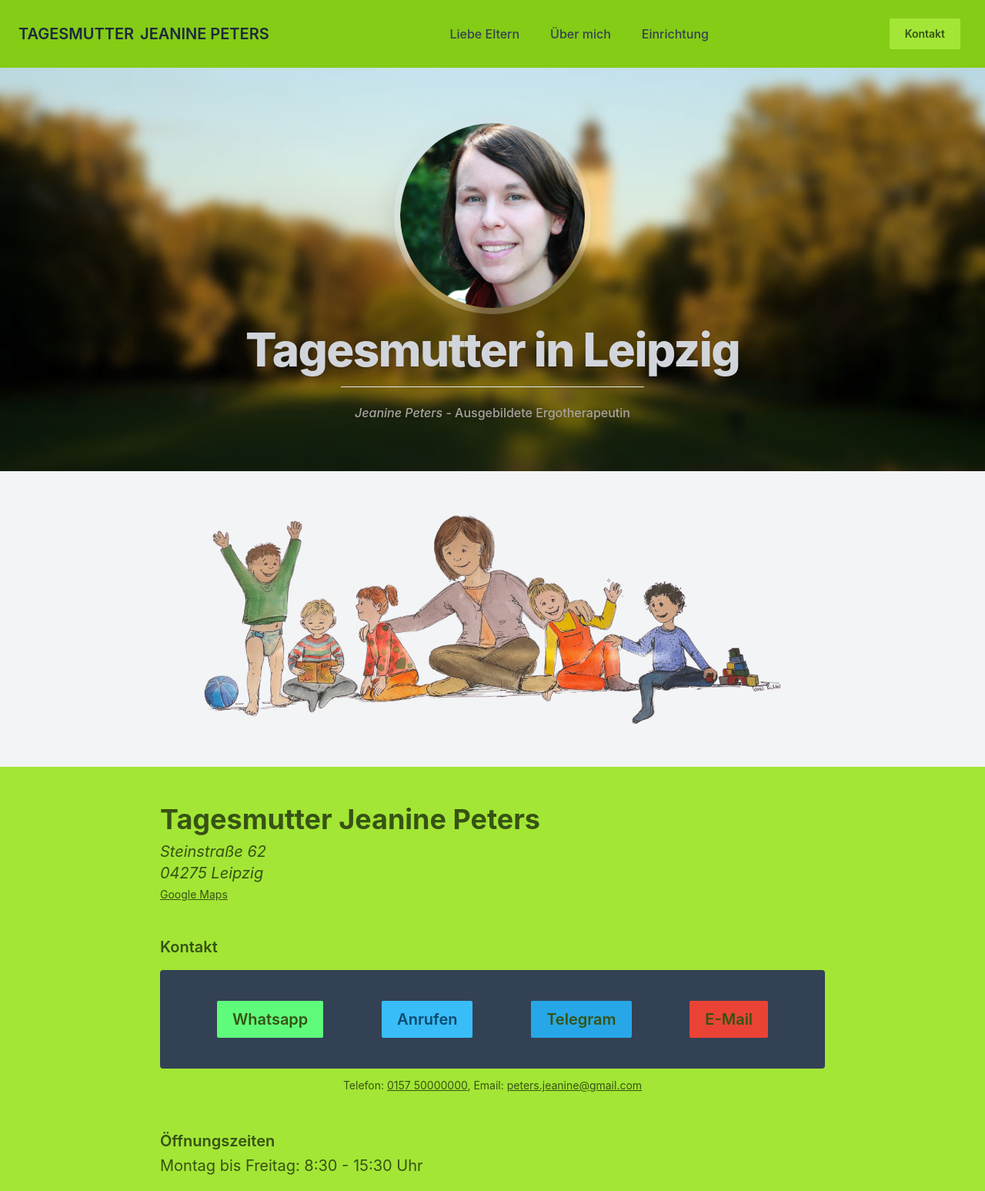
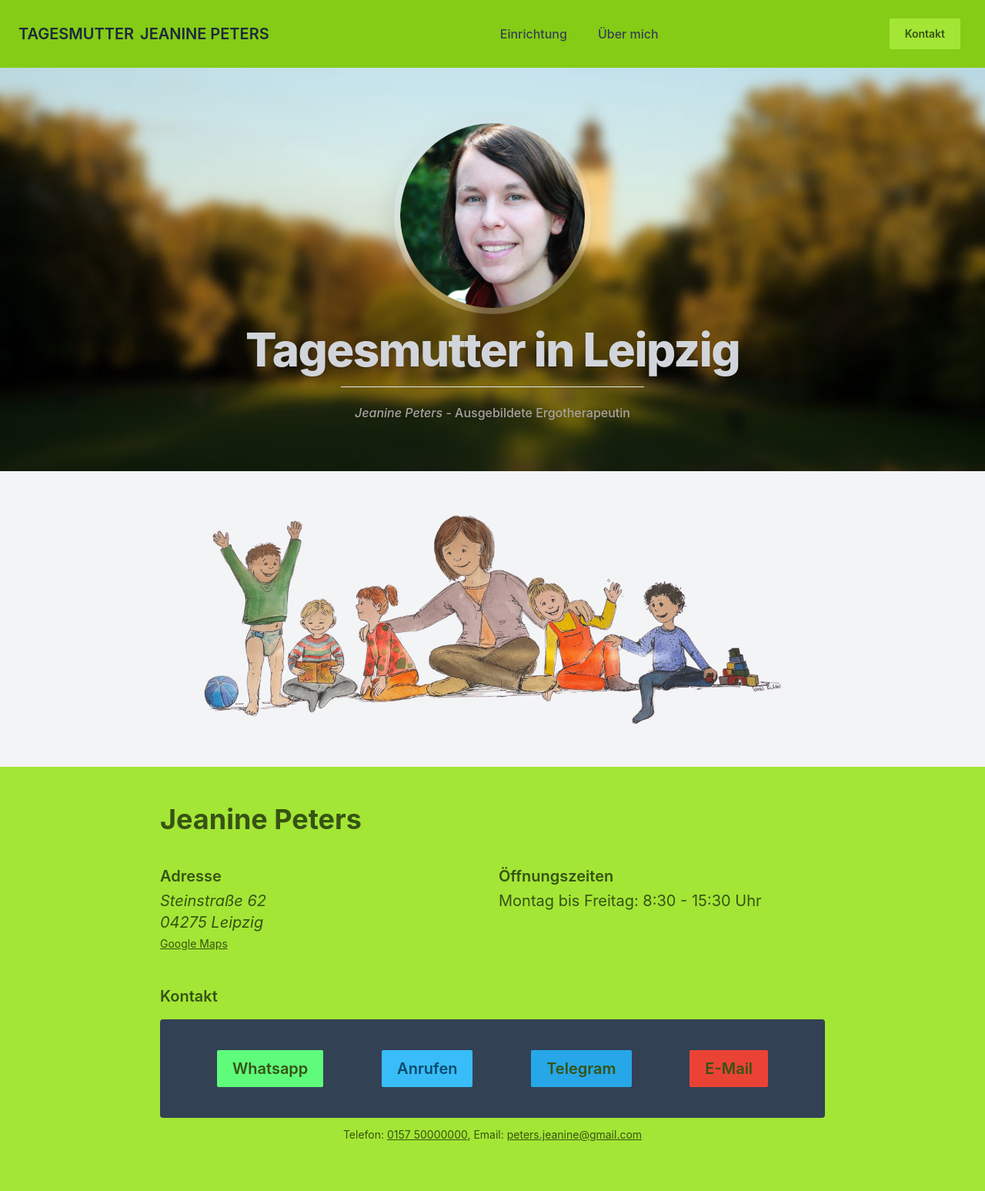
Before and after one commit to NULLzuEINS/tagesmutter-peters-de, an Astro site in the folder app/: page / in a window 1280 px wide. Shown: the top 1547 px of the page at 77% size. Built offline with nearby package versions, Linux system fonts and the light colour scheme; Astro itself is replaced by a stand-in of ours.

Commit message:
💄 style: update link href for "Liebe Eltern" to "Einrichtung", adjust content in Header component feature: update contact section with new heading and address information, add opening hours, and improve layout in index page

```diff
--- a/app/src/components/Header.astro
+++ b/app/src/components/Header.astro
@@ -44,9 +44,9 @@ const { title } = Astro.props
 				<ul class="flex flex-col mt-4 font-medium lg:flex-row lg:mt-0">
 					<li>
 						<a
-							href="#liebe-eltern"
+							href="#kontakt"
 							class="block p-2 pl-3 pr-4 text-gray-700 transition-colors duration-200 rounded-sm dark:text-slate-300 hover:bg-slate-700 focus:bg-slate-700 active:bg-slate-800 hover:text-slate-200 focus:text-slate-200 active:text-slate-400 lg:p-5 focus:outline-none focus:ring-2 focus:ring-lime-300 dark:hover:bg-slate-800 dark:focus:ring-slate-300"
-							>Liebe Eltern</a
+							>Einrichtung</a
 						>
 					</li>
 					<li>
@@ -56,13 +56,6 @@ const { title } = Astro.props
 							>Über mich</a
 						>
 					</li>
-					<li>
-						<a
-							href="#einrichtung"
-							class="block p-2 pl-3 pr-4 text-gray-700 transition-colors duration-200 rounded-sm dark:text-slate-300 hover:bg-slate-700 focus:bg-slate-700 active:bg-slate-800 hover:text-slate-200 focus:text-slate-200 active:text-slate-400 lg:p-5 focus:outline-none focus:ring-2 focus:ring-lime-300 dark:hover:bg-slate-800 dark:focus:ring-slate-300"
-							>Einrichtung</a
-						>
-					</li>
 				</ul>
 			</div>
 		</div>
--- a/app/src/pages/index.astro
+++ b/app/src/pages/index.astro
@@ -12,12 +12,25 @@ import GoogleMap from '../components/GoogleMap.astro'
 	<Cartoon class="w-20 h-auto" />
 	<main>
 
-		<Section classOutside="bg-lime-400 dark:bg-slate-800" classInside="text-lime-900 dark:text-slate-200 text-xl antialiased" id="liebe-eltern">
-			<h2 class="pb-2 text-4xl font-bold ">Tagesmutter Jeanine Peters</h2>
-			<address class="pb-1">
-				Steinstraße 62<br/>
-				04275 Leipzig
-			</address>
+		<Section classOutside="bg-lime-400 dark:bg-slate-800" classInside="text-lime-900 dark:text-slate-200 text-xl antialiased" id="kontakt">
+			<h2 class="pb-2 text-4xl font-bold ">Jeanine Peters</h2>
+
+			<div class="grid grid-cols-1 md:grid-cols-2 gap-4">
+				<div>
+					<h3 class="pt-8 pb-1 text-xl font-semibold">Adresse</h3>
+					<address class="pb-1">
+						Steinstraße 62<br/>
+						04275 Leipzig
+					</address>
+				</div>
+
+				<div>
+					<h3 class="pt-8 pb-1 text-xl font-semibold">Öffnungszeiten</h3>
+					<p class="pb-4">
+						Montag bis Freitag: 8:30 - 15:30 Uhr<br/>
+					</p>
+				</div>
+			</div>
 
 			<p class="mb-3 text-sm">
 				<a href="https://maps.app.goo.gl/jzU8Tnb2iCeyxCfR6" class="underline" target="_blank">Google Maps</a>
@@ -25,7 +38,6 @@ import GoogleMap from '../components/GoogleMap.astro'
 
 			<h3 class="pt-8 pb-1 text-xl font-semibold">Kontakt</h3>
 			<div class="flex flex-col md:flex-row justify-around md:space-x-2 space-y-2 md:space-y-0  p-2 md:p-10 text-center bg-slate-700 rounded my-3">
-
 				<a
 						href="whatsapp://send?phone=+4915750000000"
 						class="text-lime-900 bg-[#5FFC7B] hover:bg-[#28D146] focus:ring-4 focus:ring-[#28D146]-300 font-semibold rounded-sm px-4 lg:px-5 py-2 lg:py-2.5 focus:outline-none dark:focus:ring-gray-200"
@@ -52,14 +64,10 @@ import GoogleMap from '../components/GoogleMap.astro'
 				Email: <a href="mailto:peters.jeanine@gmail.com" class="underline">peters.jeanine@gmail.com</a>
 			</p>
 
-				<h3 class="pt-8 pb-1 text-xl font-semibold">Öffnungszeiten</h3>
-			<p class="pb-4">
-				Montag bis Freitag: 8:30 - 15:30 Uhr<br/>
-			</p>
 		</Section>
 
 		<Section classOutside="bg-slate-700 dark:bg-slate-800" classInside="text-slate-400 dark:text-slate-400 text-xl antialiased" id="über-mich">
-			<h2 class="pt-4 pb-2 text-4xl font-bold">Über mich</h2>
+			<h2 class="pt-2 pb-2 text-4xl font-bold">Über mich</h2>
 
 			<p class="pb-4">
 				ich bin Jeanine Peters, leidenschaftliche Tagesmutter und gelernte Ergotherapeutin.
```
